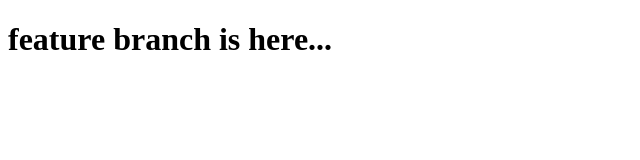
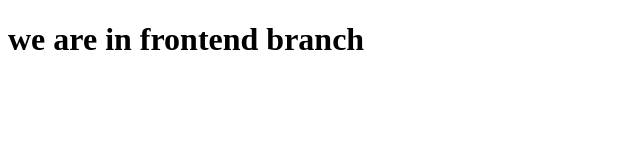
Before and after one commit to ov150/git_commants, a plain HTML site: page index.html in a window 1280 px wide. Shown: the whole page, without its empty margins (0-640 px from the left). Drawn offline with Linux system fonts and the light colour scheme.

Commit message:
index html frontend heading

```diff
--- a/index.html
+++ b/index.html
@@ -6,7 +6,7 @@
     <title>Document</title>
 </head>
 <body>
-    <h1>feature branch is here...</h1>
+    <h1>we are in frontend branch</h1>
     <script src="script.js"></script>
 </body>
 </html>
```
